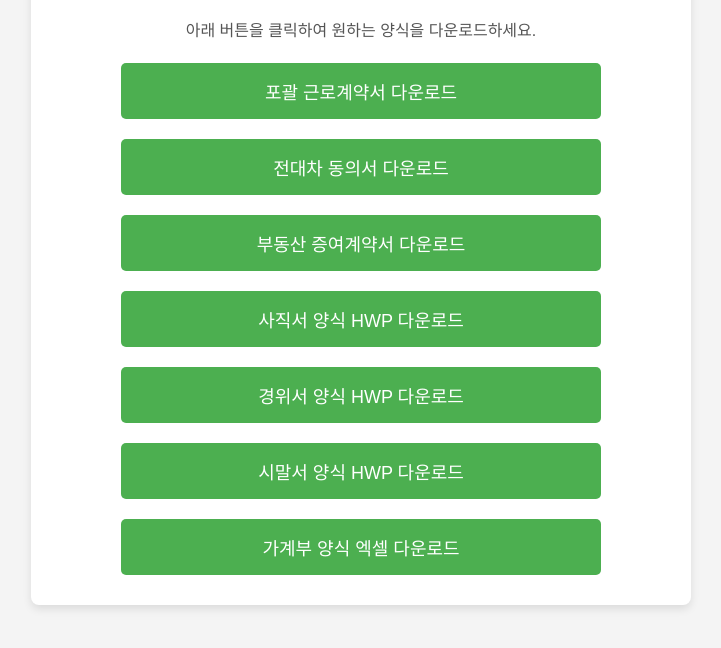
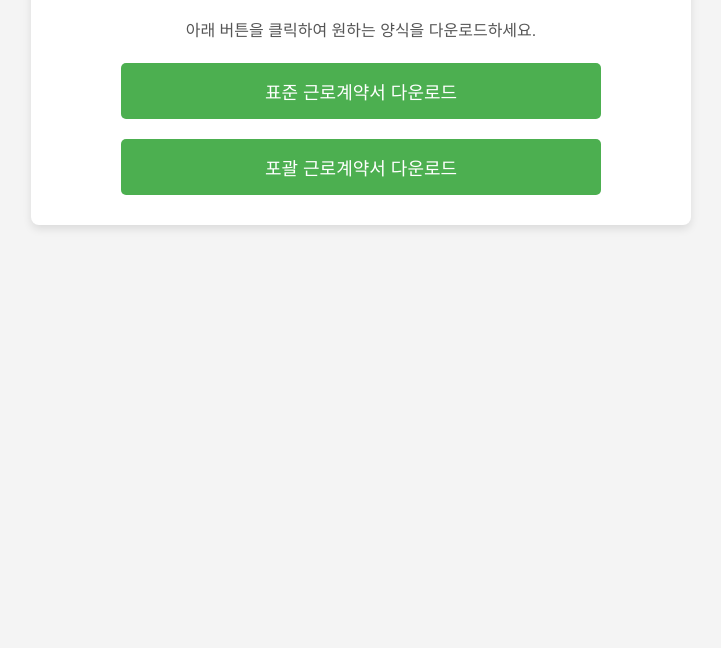
Before and after one commit to clubmbusan/Labor-agreement-form, a plain HTML site: page index.html in a window 1280 px wide. Shown: the part 120-768 px from the top of the page, without its empty margins (279-1000 px from the left). Drawn offline with Linux system fonts and the light colour scheme.

Commit message:
Update index.html

```diff
--- a/index.html
+++ b/index.html
@@ -61,38 +61,13 @@
         <p>아래 버튼을 클릭하여 원하는 양식을 다운로드하세요.</p>
 
         <div class="button-container">
+             <!-- 표준 근로계약서 양식 다운로드 버튼 -->
+            <a href="https://raw.githubusercontent.com/clubmbusan/Labor-agreement-form/main/(19)%ED%91%9C%EC%A4%80%EA%B7%BC%EB%A1%9C%EA%B3%84%EC%95%BD%EC%84%9C(%EB%AA%A8%EC%9D%8C).hwp" class="download-btn" download>
+                표준 근로계약서 다운로드
+            </a>
             <!-- 포괄 근로계약서 양식 다운로드 버튼 -->
             <a href="https://raw.githubusercontent.com/clubmbusan/official-docs-forms/main/%ED%8F%AC%EA%B4%84%EC%9E%84%EA%B8%88%EC%A0%9C_%EA%B7%BC%EB%A1%9C%EA%B3%84%EC%95%BD%EC%84%9C_%EC%96%91%EC%8B%9D.docx" class="download-btn" download>
                 포괄 근로계약서 다운로드
-            </a>
-             <!-- 전대차 동의서 양식 다운로드 버튼 -->
-            <a href="https://raw.githubusercontent.com/clubmbusan/official-docs-forms/main/%EC%A0%84%EB%8C%80%EC%B0%A8%EB%8F%99%EC%9D%98%EC%84%9C_%EC%96%91%EC%8B%9D.docx" class="download-btn" download>
-                전대차 동의서 다운로드
-            </a>
-
-            <!-- 증여 계약서 다운로드 버튼 -->
-            <a href="https://raw.githubusercontent.com/clubmbusan/official-docs-forms/main/%EB%B6%80%EB%8F%99%EC%82%B0_%EC%A6%9D%EC%97%AC_%EA%B3%84%EC%95%BD%EC%84%9C.docx" class="download-btn" download>
-                부동산 증여계약서 다운로드
-            </a>
-
-            <!-- 사직서 양식 다운로드 버튼 -->
-            <a href="https://raw.githubusercontent.com/clubmbusan/Resignation-form/main/사직서%20양식%20hwp.hwp" class="download-btn" download>
-                사직서 양식 HWP 다운로드
-            </a>
-
-            <!-- 경위서 양식 다운로드 버튼 -->
-            <a href="https://raw.githubusercontent.com/clubmbusan/official-docs-forms/main/%EA%B2%BD%EC%9C%84%EC%84%9C.hwp" class="download-btn" download>
-                경위서 양식 HWP 다운로드
-            </a>
-
-            <!-- 시말서 양식 다운로드 버튼 -->
-            <a href="https://raw.githubusercontent.com/clubmbusan/official-docs-forms/main/%EC%8B%9C%EB%A7%90%EC%84%9C.hwp" class="download-btn" download>
-                시말서 양식 HWP 다운로드
-            </a>
-
-             <!-- 가계부 엑셀  다운로드 버튼 -->
-            <a href="https://raw.githubusercontent.com/clubmbusan/official-docs-forms/main/%EA%B0%80%EA%B3%84%EB%B6%80%20%EC%97%91%EC%85%80.xlsx" class="download-btn" download>
-                가계부 양식 엑셀 다운로드
             </a>
         </div>
     </div>
```
